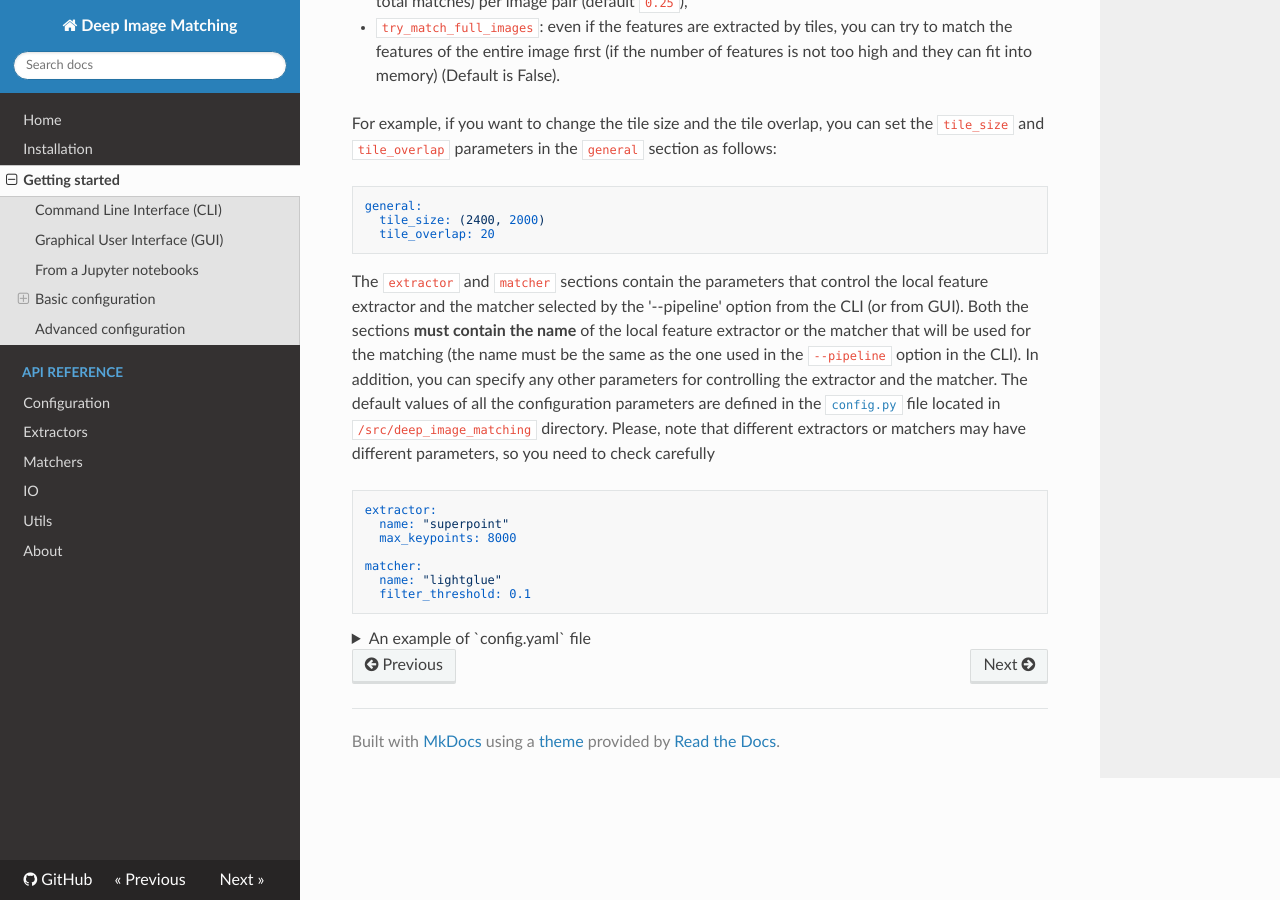
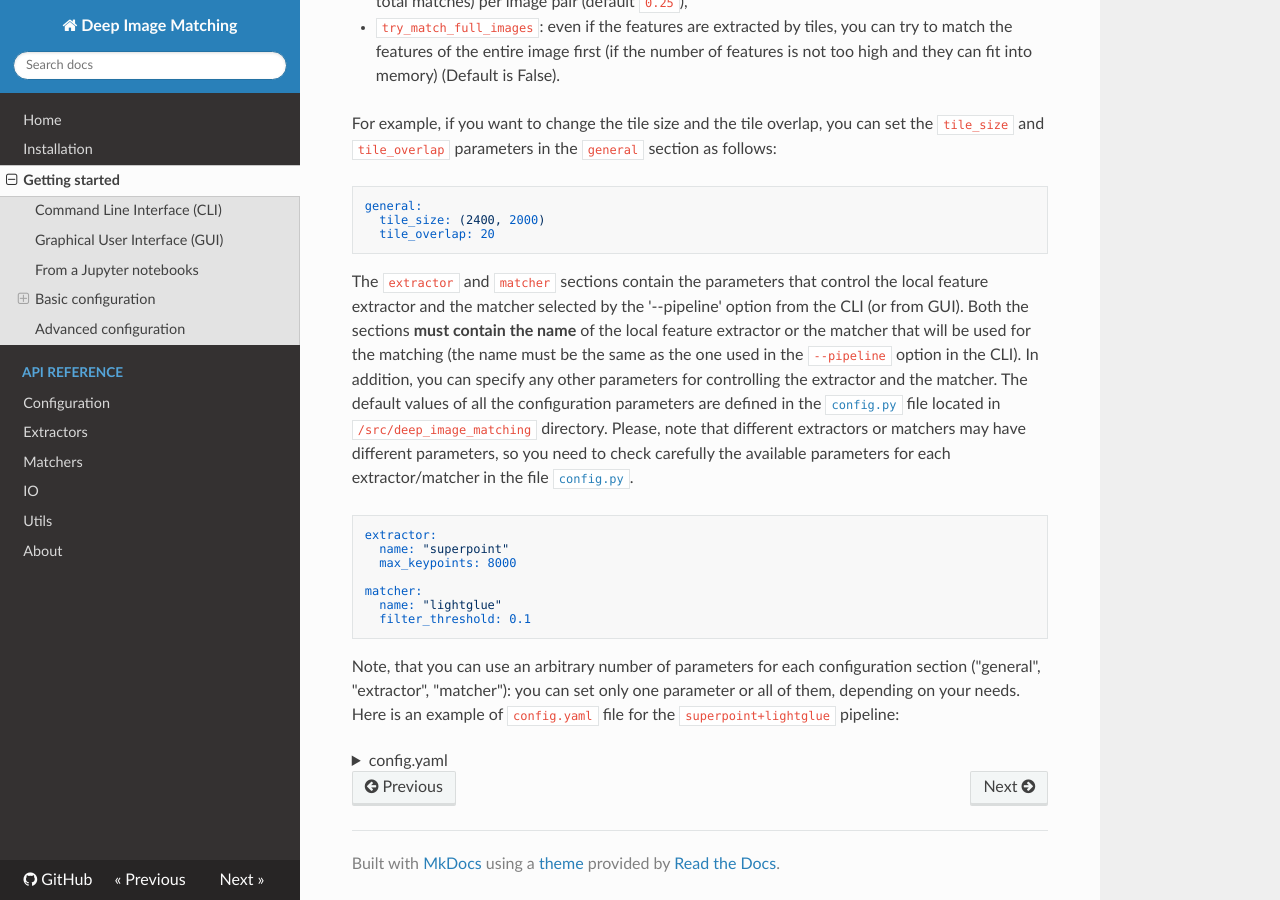
Before and after one commit to 3DOM-FBK/deep-image-matching, an MkDocs documentation site: the page built from docs/getting_started.md, in a window 1280 px wide and 900 px high, scrolled down 4982 px. Built offline with MkDocs 1.6.1, drawn with Linux system fonts in a browser that asks for light colours; nearby versions of some CDN libraries.

````diff
--- a/docs/getting_started.md
+++ b/docs/getting_started.md
@@ -159,7 +159,7 @@ The `extractor` and `matcher` sections contain the parameters that control the l
 Both the sections **must contain the name** of the local feature extractor or the matcher that will be used for the matching (the name must be the same as the one used in the `--pipeline` option in the CLI).
 In addition, you can specify any other parameters for controlling the extractor and the matcher.
 The default values of all the configuration parameters are defined in the [`config.py`](https://github.com/3DOM-FBK/deep-image-matching/blob/master/src/deep_image_matching/config.py) file located in `/src/deep_image_matching` directory.
-Please, note that different extractors or matchers may have different parameters, so you need to check carefully
+Please, note that different extractors or matchers may have different parameters, so you need to check carefully the available parameters for each extractor/matcher in the file [`config.py`](https://github.com/3DOM-FBK/deep-image-matching/blob/master/src/deep_image_matching/config.py).
 
 
 ```yaml
@@ -172,27 +172,41 @@ matcher:
   filter_threshold: 0.1
 ```
 
+Note, that you can use an arbitrary number of parameters for each configuration section ("general", "extractor", "matcher"): you can set only one parameter or all of them, depending on your needs.
+Here is an example of `config.yaml` file for the `superpoint+lightglue` pipeline:
 
 <details>
 
-<summary>An example of `config.yaml` file </summary>
+<summary>config.yaml</summary>
 
 ```yaml
 general:
   tile_size: (2400, 2000)
-  tile_overlap: 20
+  tile_overlap: 10
+  tile_preselection_size: 1000,
+  min_matches_per_tile: 10,
+  geom_verification: "PYDEGENSAC", # or NONE, PYDEGENSAC, MAGSAC
+  gv_threshold: 4,
+  gv_confidence: 0.99999,
   min_inliers_per_pair: 10
   min_inlier_ratio_per_pair: 0.1
 
+
 extractor:
   name: "superpoint"
-  max_keypoints: 8000
-  keypoint_threshold: 0.0001
-  nms_radius: 4
+  max_keypoints: 4096
+  keypoint_threshold: 0.0005
+  nms_radius: 3
 
 matcher:
   name: "lightglue"
   filter_threshold: 0.1
+  n_layers: 9
+  mp: False # enable mixed precision
+  flash: True # enable FlashAttention if available.
+  depth_confidence: 0.95 # early stopping, disable with -1
+  width_confidence: 0.99 # point pruning, disable with -1
+  filter_threshold: 0.1 # match threshold
 
 ```
 
````
Also changed, not shown: 3 other files.
